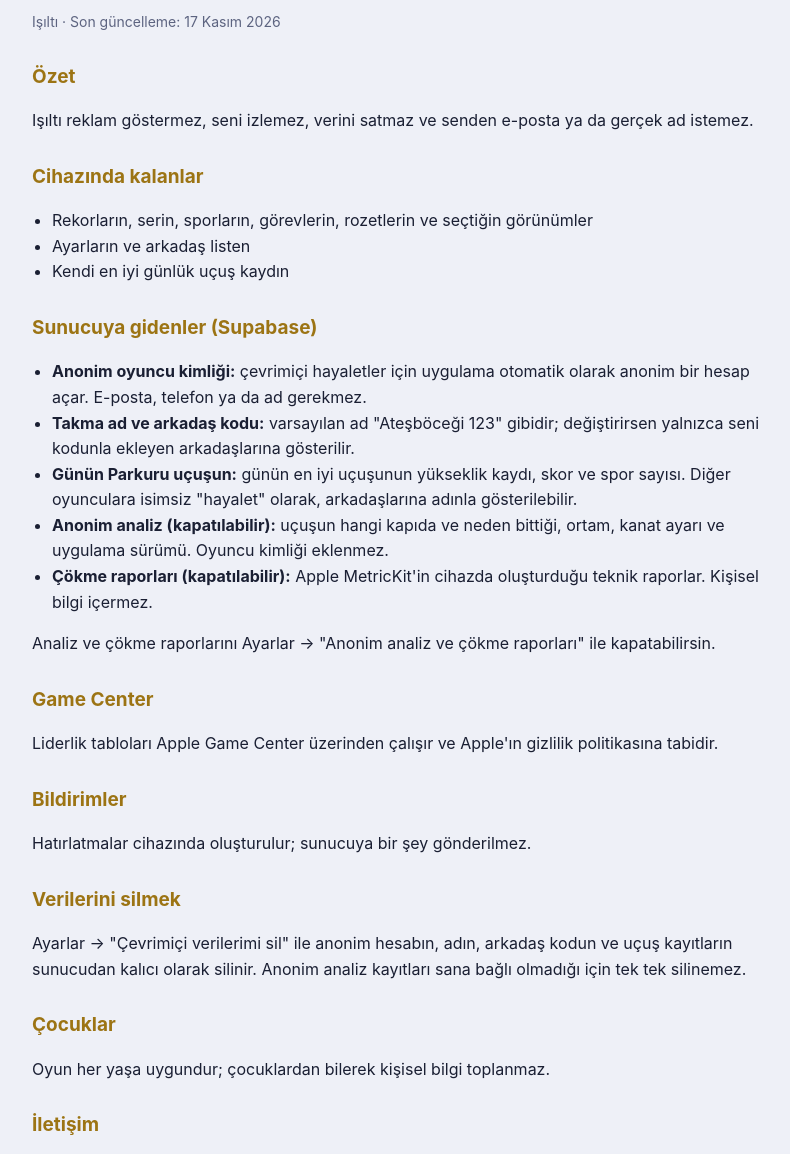
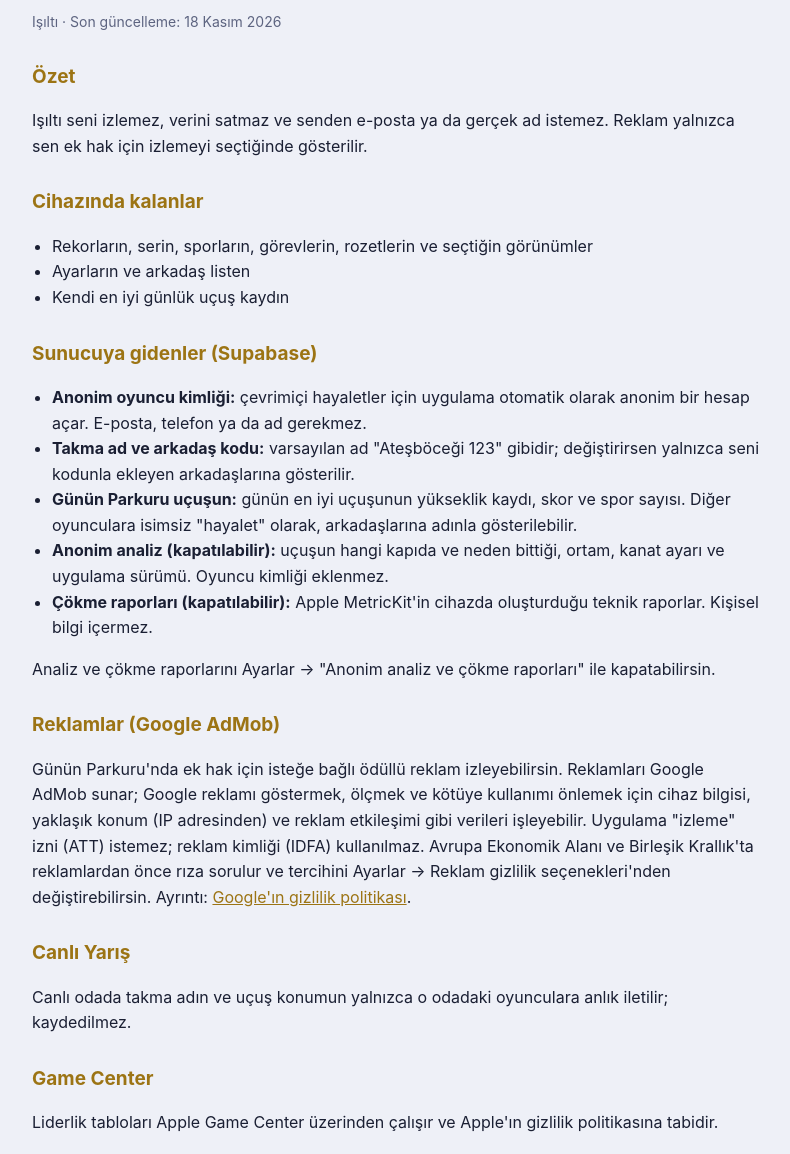
Before and after one commit to tolgabeg/kapsul-kahve-site, a plain HTML site: page isilti/privacy.html in a window 1280 px wide. Shown: the part 117-1271 px from the top of the page, without its empty margins (244-1034 px from the left). Drawn offline with Linux system fonts and the light colour scheme.

Commit message:
Işıltı gizlilik: reklam (AdMob) ve canlı yarış
Co-Authored-By: Claude Opus 5.5 <noreply@anthropic.com>

```diff
--- a/isilti/privacy.html
+++ b/isilti/privacy.html
@@ -4,8 +4,8 @@
 *{box-sizing:border-box}body{margin:0;background:var(--bg);color:var(--ink);font:16px/1.6 -apple-system,BlinkMacSystemFont,"Segoe UI",sans-serif}
 main{max-width:760px;margin:0 auto;padding:32px 16px 64px}h1{font-size:30px;line-height:1.2;margin:0 0 4px}h2{font-size:19px;margin:28px 0 6px;color:var(--gold)}
 .muted{color:var(--muted);font-size:14px}a{color:var(--gold)}nav{display:flex;gap:16px;flex-wrap:wrap;margin:0 0 24px;font-size:14px}ul{padding-left:20px}
-</style></head><body><main><nav><a href="privacy.html">Gizlilik</a><a href="support.html">Destek</a><a href="en/privacy.html">English</a></nav><h1>Gizlilik Politikası</h1><p class="muted">Işıltı · Son güncelleme: 17 Kasım 2026</p>
-<h2>Özet</h2><p>Işıltı reklam göstermez, seni izlemez, verini satmaz ve senden e-posta ya da gerçek ad istemez.</p>
+</style></head><body><main><nav><a href="privacy.html">Gizlilik</a><a href="support.html">Destek</a><a href="en/privacy.html">English</a></nav><h1>Gizlilik Politikası</h1><p class="muted">Işıltı · Son güncelleme: 18 Kasım 2026</p>
+<h2>Özet</h2><p>Işıltı seni izlemez, verini satmaz ve senden e-posta ya da gerçek ad istemez. Reklam yalnızca sen ek hak için izlemeyi seçtiğinde gösterilir.</p>
 <h2>Cihazında kalanlar</h2><ul><li>Rekorların, serin, sporların, görevlerin, rozetlerin ve seçtiğin görünümler</li><li>Ayarların ve arkadaş listen</li><li>Kendi en iyi günlük uçuş kaydın</li></ul>
 <h2>Sunucuya gidenler (Supabase)</h2><ul>
 <li><b>Anonim oyuncu kimliği:</b> çevrimiçi hayaletler için uygulama otomatik olarak anonim bir hesap açar. E-posta, telefon ya da ad gerekmez.</li>
@@ -14,6 +14,8 @@ main{max-width:760px;margin:0 auto;padding:32px 16px 64px}h1{font-size:30px;line
 <li><b>Anonim analiz (kapatılabilir):</b> uçuşun hangi kapıda ve neden bittiği, ortam, kanat ayarı ve uygulama sürümü. Oyuncu kimliği eklenmez.</li>
 <li><b>Çökme raporları (kapatılabilir):</b> Apple MetricKit'in cihazda oluşturduğu teknik raporlar. Kişisel bilgi içermez.</li></ul>
 <p>Analiz ve çökme raporlarını Ayarlar → "Anonim analiz ve çökme raporları" ile kapatabilirsin.</p>
+<h2>Reklamlar (Google AdMob)</h2><p>Günün Parkuru'nda ek hak için isteğe bağlı ödüllü reklam izleyebilirsin. Reklamları Google AdMob sunar; Google reklamı göstermek, ölçmek ve kötüye kullanımı önlemek için cihaz bilgisi, yaklaşık konum (IP adresinden) ve reklam etkileşimi gibi verileri işleyebilir. Uygulama "izleme" izni (ATT) istemez; reklam kimliği (IDFA) kullanılmaz. Avrupa Ekonomik Alanı ve Birleşik Krallık'ta reklamlardan önce rıza sorulur ve tercihini Ayarlar → Reklam gizlilik seçenekleri'nden değiştirebilirsin. Ayrıntı: <a href="https://policies.google.com/technologies/partner-sites">Google'ın gizlilik politikası</a>.</p>
+<h2>Canlı Yarış</h2><p>Canlı odada takma adın ve uçuş konumun yalnızca o odadaki oyunculara anlık iletilir; kaydedilmez.</p>
 <h2>Game Center</h2><p>Liderlik tabloları Apple Game Center üzerinden çalışır ve Apple'ın gizlilik politikasına tabidir.</p>
 <h2>Bildirimler</h2><p>Hatırlatmalar cihazında oluşturulur; sunucuya bir şey gönderilmez.</p>
 <h2>Verilerini silmek</h2><p>Ayarlar → "Çevrimiçi verilerimi sil" ile anonim hesabın, adın, arkadaş kodun ve uçuş kayıtların sunucudan kalıcı olarak silinir. Anonim analiz kayıtları sana bağlı olmadığı için tek tek silinemez.</p>
```
Also changed, not shown: isilti/en/privacy.html (+4 -2 lines).
